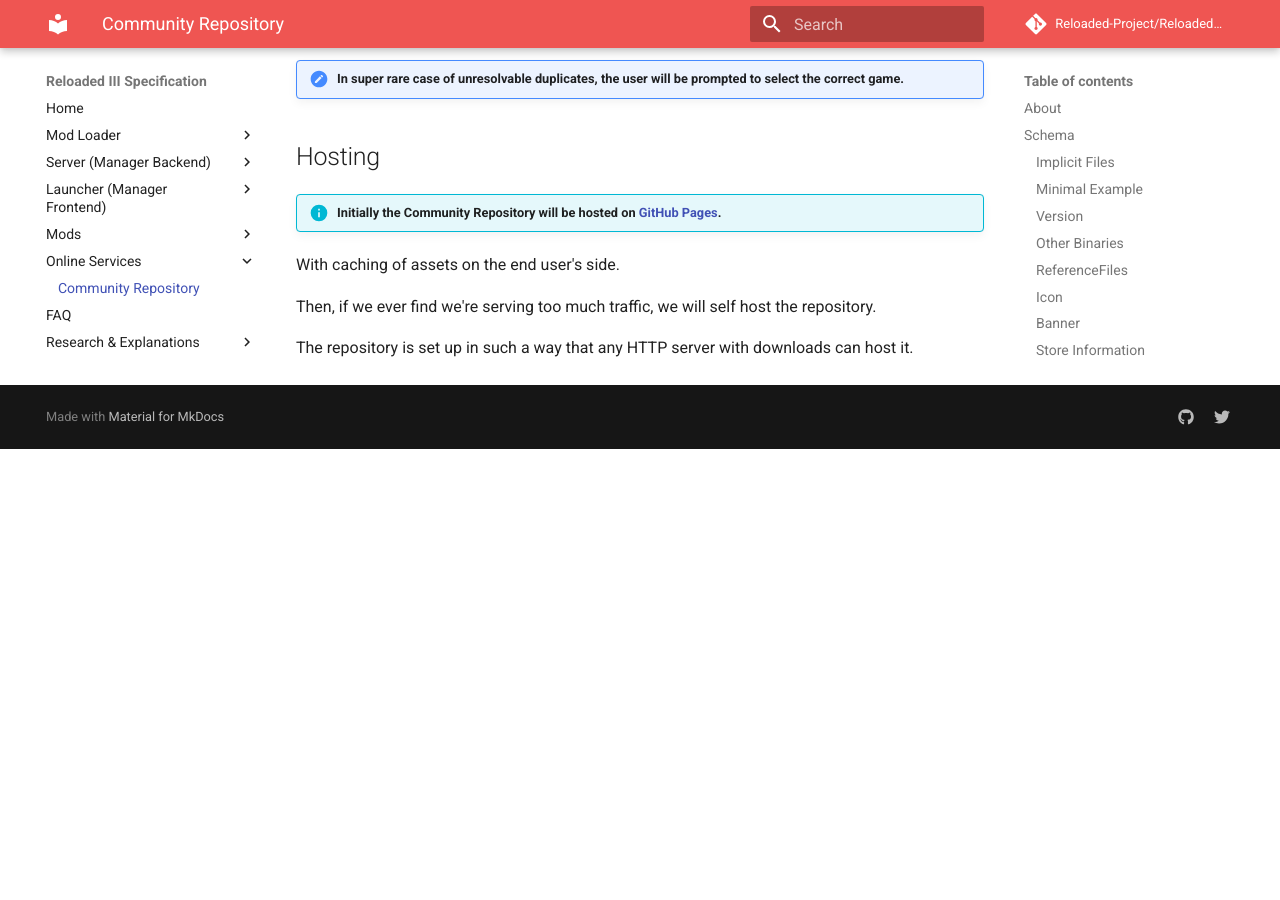
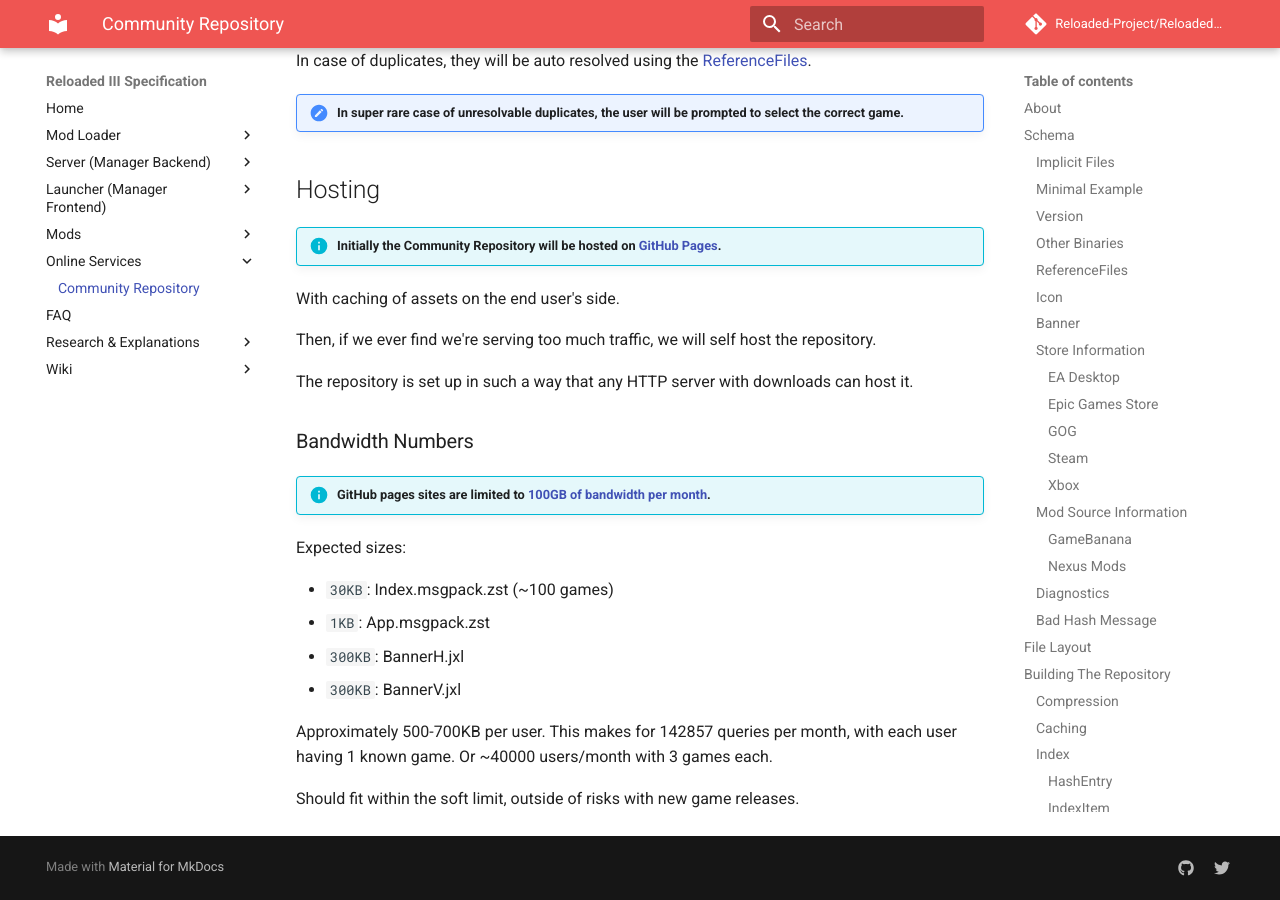
Before and after one commit to Reloaded-Project/Reloaded-III, an MkDocs documentation site: the page built from docs/Services/Community-Repository.md, in a window 1280 px wide and 900 px high, scrolled down 10244 px. Built offline with MkDocs 1.6.1 and Material for MkDocs 9.7.7, drawn with Linux system fonts in a browser that asks for light colours; comment, search, counter and statistics services are not loaded; before the commit the page ends 10693 px from its top, so only the background shows below that; some of the changed text lies outside the part shown.

Commit message:
Added: Some bandwidth numbers for Community Repository

```diff
--- a/docs/Services/Community-Repository.md
+++ b/docs/Services/Community-Repository.md
@@ -22,6 +22,7 @@
 - Informing user of wrong game binary. (e.g. User has EU EXE but mods target US)
 - Auto assign Game IDs in [Application Configurations][app-metadata].
 - Updating [Mod Configurations][mod-metadata] with correct [App ID][app-metadata-id]s marking which games an app supports.
+- Images for in-app game icons, banners, etc.
 
 ## Schema
 
@@ -387,16 +388,34 @@
 
 The repository is set up in such a way that any HTTP server with downloads can host it.
 
+### Bandwidth Numbers
+
+!!! info "GitHub pages sites are limited to [100GB of bandwidth per month][pages-limits]."
+
+Expected sizes:
+
+- `30KB`: Index.msgpack.zst (~100 games)
+- `1KB`: App.msgpack.zst
+- `300KB`: BannerH.jxl
+- `300KB`: BannerV.jxl
+
+Approximately 500-700KB per user.
+This makes for 142857 queries per month, with each user having 1 known game.
+Or ~40000 users/month with 3 games each.
+
+Should fit within the soft limit, outside of risks with new game releases.
+
 <!-- Links -->
 [app-metadata]: ../Server/Configurations/App-Metadata.md
 [app-metadata-id]: ../Server/Configurations/App-Metadata.md#id
 [appx-manifest-identity]: https://learn.microsoft.com/en-us/uwp/schemas/appxpackage/uapmanifestschema/element-identity
+[diagnostics]: ../Server/Diagnostics.md#file-based-diagnostics
 [ea-desktop]: https://www.ea.com/en-gb/news/ea-app
 [ea-desktop-docs]: https://github.com/erri120/GameFinder/wiki/EA-Desktop
 [gamefinder]: https://github.com/erri120/GameFinder
 [github-pages]: https://docs.github.com/en/pages/getting-started-with-github-pages/about-github-pages
 [gog-db]: https://www.gogdb.org/
 [mod-metadata]: ../Server/Configurations/Mod-Metadata.md
+[pages-limits]: https://docs.github.com/en/pages/getting-started-with-github-pages/about-github-pages#usage-limits
 [reloaded-community]: https://github.com/Reloaded-Project/Reloaded.Community
 [steamdb]: https://steamdb.info/
-[diagnostics]: ../Server/Diagnostics.md#file-based-diagnostics
```
